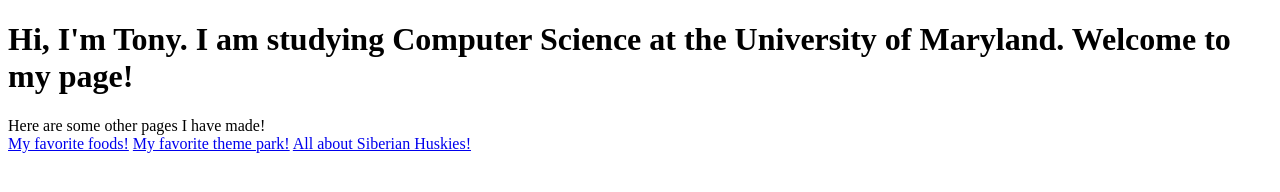
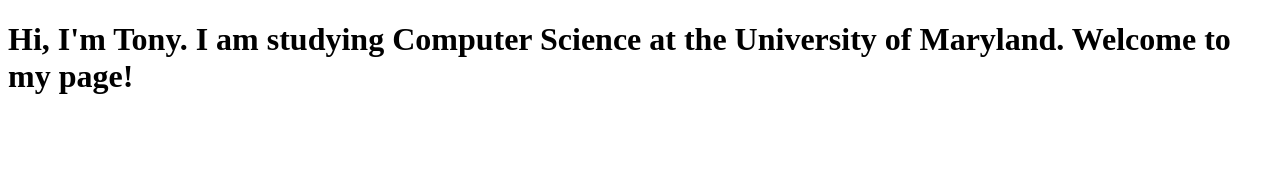
Before and after one commit to 2rsfrs/2rsfrs.github.io, a plain HTML site: page index.html in a window 1280 px wide. Drawn offline with Linux system fonts and the light colour scheme.

Commit message:
Update index.html

```diff
--- a/index.html
+++ b/index.html
@@ -2,16 +2,12 @@
 <html lang="en">
 
 <head>
-
     <title>Portfolio</title>
     <link rel="stylesheet" type="text/css" href="style.css">
     <meta name="viewport" content="width=device-width, initial-scale=1.0">
     <meta name="description" content="Basic HTML5 Document">
     <meta name="keywords" content="HTML5, Responsive">
-
 </head>
-
-
 
 <body>
     <h1>Hi, I'm Tony. I am studying Computer Science at the University of Maryland. Welcome to my page!</h1>
@@ -22,13 +18,11 @@
 
 
 
-    <p>
+    <!-- <p>
         Here are some other pages I have made! <br>
         <a href="FavoriteFoods/Vu_T_IP.html">My favorite foods!</a>
         <a href="TouristAttraction/Vu_Tony_TouristAttraction.html">My favorite theme park!</a>
         <a href="SiberianHuskies/Siberian_Husky.html">All about Siberian Huskies!</a>
-
-
     </p>
-</body>
+</body> -->
 </html>
```
